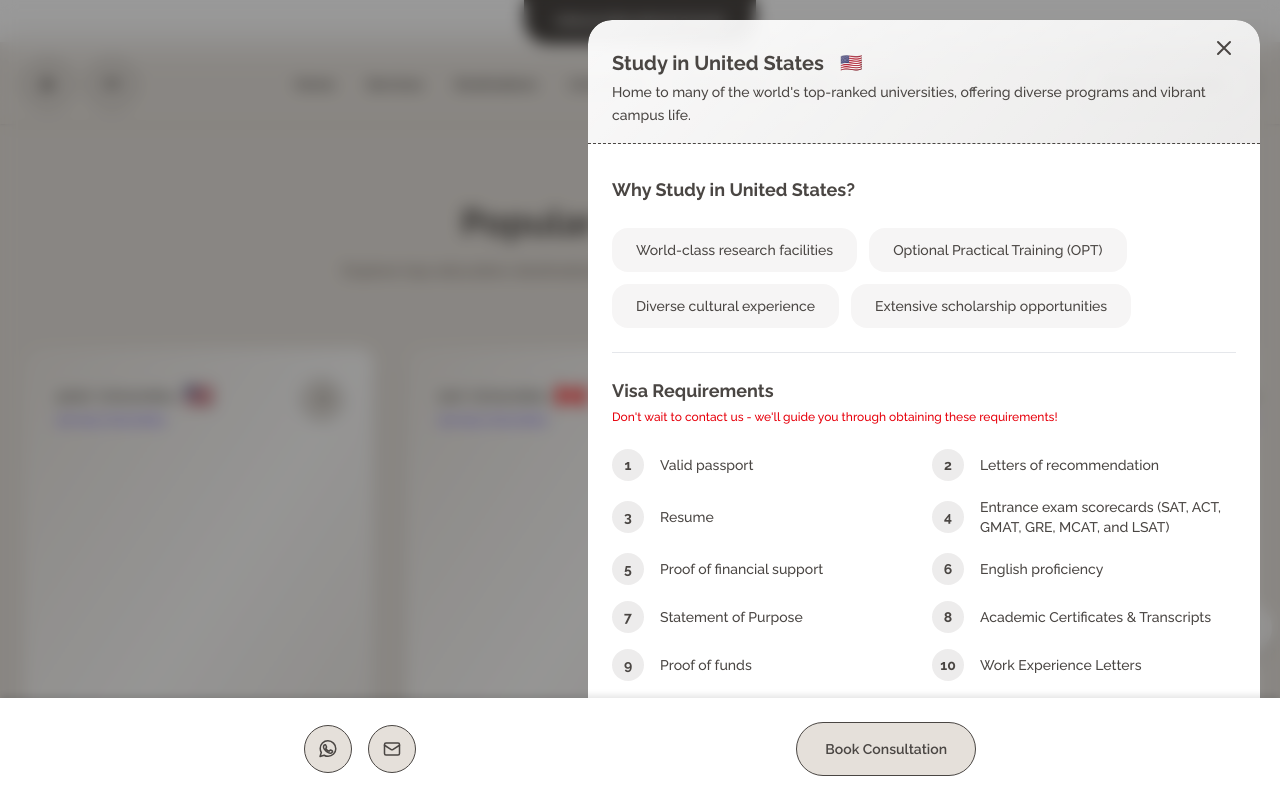
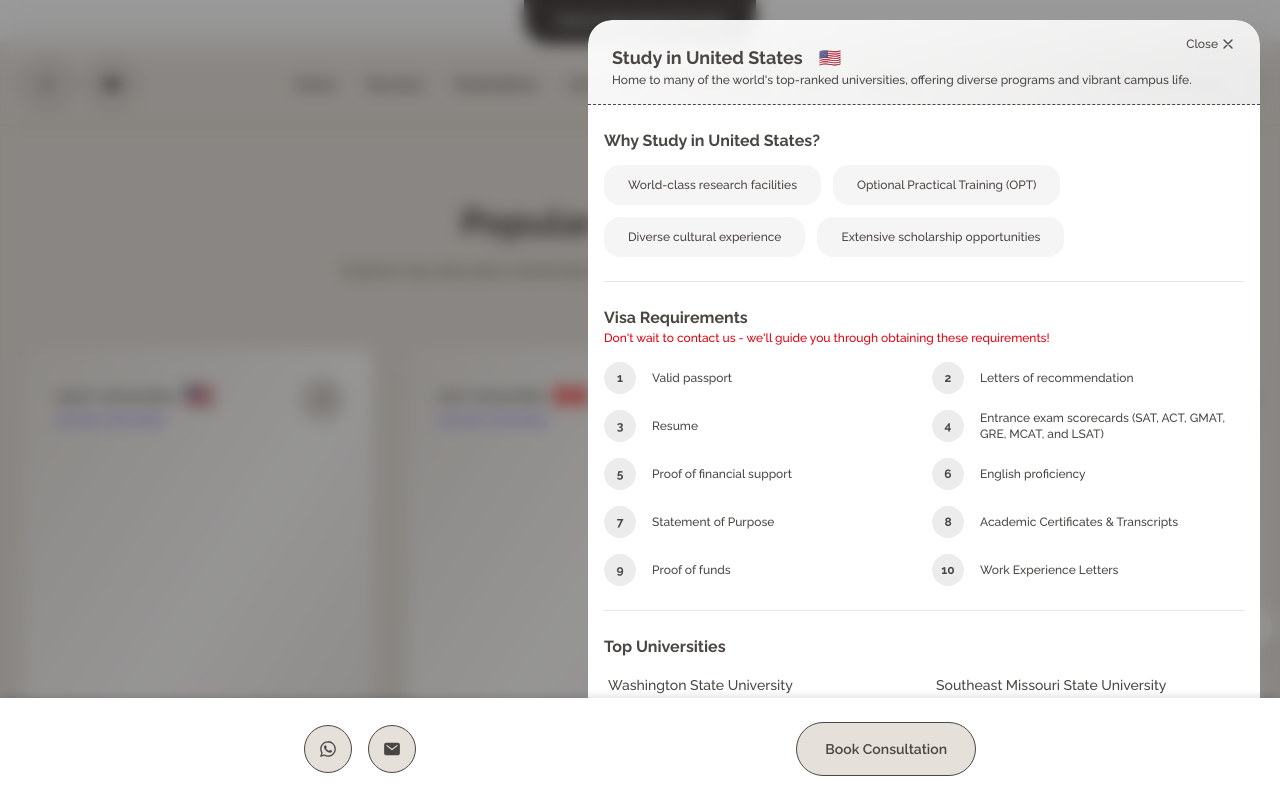
Before and after one commit to akimzzy/airbone-agency, a Next.js app: page / in a window 1280 px wide. Both pictures are taken after a click on the button 322 px from the left and 2029 px from the top of the page. Shown: the part 1629-2429 px from the top of the page. Built offline with nearby package versions, Linux system fonts and the light colour scheme; a web font is replaced by a local one.

Commit message:
adjusted destination modal spacing and font size

```diff
--- a/src/components/ContactButtons.tsx
+++ b/src/components/ContactButtons.tsx
@@ -18,18 +18,17 @@ export default function ContactButtons() {
         className="w-12 h-12 !p-0 rounded-full flex items-center justify-center"
       >
         <svg
-          xmlns="http://www.w3.org/2000/svg"
           width="18"
           height="18"
+          fill="currentColor"
           viewBox="0 0 24 24"
-          fill="none"
-          stroke="currentColor"
-          strokeWidth="2"
-          strokeLinecap="round"
-          strokeLinejoin="round"
+          xmlns="http://www.w3.org/2000/svg"
         >
-          <path d="M17.472 14.382c-.297-.149-1.758-.867-2.03-.967-.273-.099-.471-.148-.67.15-.197.297-.767.966-.94 1.164-.173.199-.347.223-.644.075-.297-.15-1.255-.463-2.39-1.475-.883-.788-1.48-1.761-1.653-2.059-.173-.297-.018-.458.13-.606.134-.133.298-.347.446-.52.149-.174.198-.298.298-.497.099-.198.05-.371-.025-.52-.075-.149-.669-1.612-.916-2.207-.242-.579-.487-.5-.669-.51-.173-.008-.371-.01-.57-.01-.198 0-.52.074-.792.372-.272.297-1.04 1.016-1.04 2.479 0 1.462 1.065 2.875 1.213 3.074.149.198 2.096 3.2 5.077 4.487.709.306 1.262.489 1.694.625.712.227 1.36.195 1.871.118.571-.085 1.758-.719 2.006-1.413.248-.694.248-1.289.173-1.413-.074-.124-.272-.198-.57-.347z" />
-          <path d="M11.894 1.108C6.226 1.108 1.614 5.719 1.614 11.387c0 1.868.5 3.682 1.448 5.272L1.391 22l5.439-1.644c1.592.948 3.406 1.447 5.273 1.447h.004c5.668 0 10.279-4.611 10.279-10.279S17.562 1.108 11.894 1.108z" />
+          <path
+            fillRule="evenodd"
+            d="M19.44 4.552A10.413 10.413 0 0 0 12.044 1.5C6.281 1.5 1.59 6.168 1.588 11.906a10.341 10.341 0 0 0 1.396 5.203L1.5 22.5l5.543-1.447a10.483 10.483 0 0 0 4.997 1.266h.004c5.762 0 10.453-4.669 10.456-10.407a10.32 10.32 0 0 0-3.06-7.36Zm-7.396 16.01h-.004a8.706 8.706 0 0 1-4.423-1.205l-.317-.188-3.29.859.879-3.192-.207-.328a8.6 8.6 0 0 1-1.329-4.602c0-4.768 3.9-8.648 8.694-8.648a8.672 8.672 0 0 1 8.688 8.655c-.002 4.769-3.9 8.65-8.69 8.65Zm4.767-6.477c-.261-.13-1.547-.76-1.785-.847-.238-.086-.414-.13-.588.13-.174.261-.675.845-.827 1.02-.153.176-.305.195-.566.065-.261-.13-1.104-.404-2.102-1.29-.776-.69-1.3-1.541-1.453-1.801-.152-.26-.016-.402.115-.531.117-.117.26-.304.392-.456.13-.152.174-.26.26-.434.087-.173.044-.325-.02-.455-.066-.13-.589-1.41-.806-1.93-.213-.508-.428-.439-.588-.447-.152-.007-.328-.01-.501-.01a.962.962 0 0 0-.697.326c-.24.26-.914.89-.914 2.17 0 1.278.937 2.516 1.067 2.69.129.173 1.842 2.799 4.463 3.925.486.209.984.392 1.49.548.625.198 1.195.17 1.645.103.502-.075 1.546-.63 1.764-1.237.217-.607.217-1.127.152-1.236-.065-.108-.24-.174-.501-.303Z"
+            clipRule="evenodd"
+          ></path>
         </svg>
       </PrimaryButton>
       <PrimaryButton
@@ -37,18 +36,13 @@ export default function ContactButtons() {
         className="w-12 h-12 !p-0 rounded-full flex items-center justify-center"
       >
         <svg
-          xmlns="http://www.w3.org/2000/svg"
           width="18"
           height="18"
+          fill="currentColor"
           viewBox="0 0 24 24"
-          fill="none"
-          stroke="currentColor"
-          strokeWidth="2"
-          strokeLinecap="round"
-          strokeLinejoin="round"
+          xmlns="http://www.w3.org/2000/svg"
         >
-          <rect width="20" height="16" x="2" y="4" rx="2" />
-          <path d="m22 7-8.97 5.7a1.94 1.94 0 0 1-2.06 0L2 7" />
+          <path d="M19.875 3.75H4.125A2.628 2.628 0 0 0 1.5 6.375v11.25a2.628 2.628 0 0 0 2.625 2.625h15.75a2.627 2.627 0 0 0 2.625-2.625V6.375a2.627 2.627 0 0 0-2.625-2.625Zm-.665 4.342-6.75 5.25a.75.75 0 0 1-.92 0l-6.75-5.25a.75.75 0 1 1 .92-1.184L12 11.8l6.29-4.892a.75.75 0 0 1 .92 1.184Z"></path>
         </svg>
       </PrimaryButton>
     </div>
--- a/src/components/DestinationCard.tsx
+++ b/src/components/DestinationCard.tsx
@@ -38,7 +38,7 @@ export default function DestinationCard({
   topUniversities,
   requirements,
   onScroll,
-}: DestinationCardProps) {
+}: Readonly<DestinationCardProps>) {
   const [isHovered, setIsHovered] = useState(false);
   const [isModalOpen, setIsModalOpen] = useState(false);
   const cardRef = useRef<HTMLDivElement>(null);
@@ -92,7 +92,7 @@ export default function DestinationCard({
     <>
       <div
         ref={cardRef}
-        className="relative bg-gradient-to-br from-white/15 via-white/80 to-white/15 hover:from-white/95 hover:via-white/85 hover:to-white/75 rounded-2xl shadow-lg transition-all overflow-hidden cursor-pointer transform hover:-translate-y-1 w-[350px] min-w-[350px]"
+        className="relative bg-gradient-to-br from-white/15 via-white/80 to-white/15 hover:from-white hover:via-white hover:to-white rounded-2xl shadow-lg transition-all cursor-pointer overflow-hidde w-[350px] min-w-[350px]"
         onMouseEnter={() => !isMobile && setIsHovered(true)}
         onMouseLeave={() => !isMobile && setIsHovered(false)}
         onClick={() => setIsModalOpen(true)}
--- a/src/components/DestinationModal.tsx
+++ b/src/components/DestinationModal.tsx
@@ -37,7 +37,7 @@ export default function DestinationModal({
   features,
   requirements,
   topUniversities,
-}: DestinationModalProps) {
+}: Readonly<DestinationModalProps>) {
   return (
     <Transition show={isOpen} as={Fragment}>
       <Dialog as="div" className="relative z-50" onClose={onClose}>
@@ -68,11 +68,15 @@ export default function DestinationModal({
                 <div className="flex flex-col h-full">
                   <div className="px-6 py-4 relative border-b border-dashed">
                     <div className="relative z-10 flex flex-col">
-                      <div className="text-right w-full">
-                        <button type="button" className="" onClick={onClose}>
-                          <span className="sr-only">Close</span>
+                      <div className="text-right w-full flex justify-end ">
+                        <button
+                          type="button"
+                          className="cursor-pointer flex items-center text-xs gap-0.5 pb-2"
+                          onClick={onClose}
+                        >
+                          <span className="">Close</span>
                           <svg
-                            className="h-6 w-6"
+                            className="h-4 w-4"
                             fill="none"
                             viewBox="0 0 24 24"
                             strokeWidth="2"
@@ -88,33 +92,31 @@ export default function DestinationModal({
                       </div>
                       <div className="flex justify-between -mt-4">
                         <div className="flex space-x-4 justify-center">
-                          <DialogTitle as="h3" className="text-xl font-bold">
+                          <DialogTitle as="h3" className="text-lg font-bold">
                             Study in {name}
                           </DialogTitle>
                           <span className="text-lg">{flag}</span>
                         </div>
                       </div>
-                      <p className="leading-relaxed mt-1 max-w-3xl">
-                        {description}
-                      </p>
+                      <p className="max-w-3xl text-xs">{description}</p>
                     </div>
                   </div>
                   <div className="flex-1 overflow-y-auto bg-white pb-[calc(5rem+env(safe-area-inset-bottom))]">
-                    <div className="px-6 py-8">
+                    <div className="p-4">
                       <div className="max-w-5xl mx-auto">
                         {/* Features Section */}
                         <div className="divide-y divide-gray-200">
-                          <section className="pb-6">
-                            <h2 className="text-lg font-bold mb-6 text-[var(--color-primary)]">
+                          <section className="pb-6 pt-2">
+                            <h2 className="text-base font-bold mb-3 text-[var(--color-primary)]">
                               Why Study in {name}?
                             </h2>
                             <div className="flex gap-3 flex-wrap">
-                              {features.map((feature, index) => (
+                              {features.map((feature) => (
                                 <div
-                                  key={index}
+                                  key={feature}
                                   className="px-6 justify-center bg-[var(--color-primary)]/5 font- py-3 rounded-2xl flex items-start"
                                 >
-                                  <p className="text-[var(--color-primary)]">
+                                  <p className="text-[var(--color-primary)] text-xs">
                                     {feature}
                                   </p>
                                 </div>
@@ -124,8 +126,8 @@ export default function DestinationModal({
 
                           {/* Requirements Section */}
                           <section className="py-6">
-                            <div className="mb-6 space-y-1">
-                              <h2 className="text-lg font-bold text-[var(--color-primary)]">
+                            <div className="mb-4">
+                              <h2 className="text-base font-bold text-[var(--color-primary)]">
                                 Visa Requirements
                               </h2>
                               <p className="text-red-600 text-xs">
@@ -136,8 +138,8 @@ export default function DestinationModal({
                             <div className="grid grid-cols-1 md:grid-cols-2 gap-4">
                               {requirements?.map((requirement, index) => (
                                 <div
-                                  key={index}
-                                  className="flex items-center rounded-2xl transition-all duration-300 text-[var(--color-primary)]"
+                                  key={requirement}
+                                  className="flex items-center rounded-2xl transition-all duration-300 text-[var(--color-primary)] text-xs"
                                 >
                                   <div className="w-8 h-8 bg-[var(--color-primary)]/10 rounded-full flex items-center justify-center mr-4">
                                     <span className=" font-bold">
@@ -151,8 +153,8 @@ export default function DestinationModal({
                           </section>
 
                           {/* Universities Section */}
-                          <section className="pt-6">
-                            <h2 className="text-lg font-bold mb-6 text-[var(--color-primary)]">
+                          <section className="py-6">
+                            <h2 className="text-base font-bold mb-3 text-[var(--color-primary)]">
                               Top Universities
                             </h2>
                             <div className="grid grid-cols-1 md:grid-cols-2 gap-4">
@@ -161,11 +163,11 @@ export default function DestinationModal({
                                   key={uni.name}
                                   className="p-1 rounded-2xl transition-colors w-full"
                                 >
-                                  <h5 className="font-bold text-[var(--color-primary)] mb-1">
+                                  <h5 className="font-medium text-sm text-[var(--color-primary)]">
                                     {uni.name}
                                   </h5>
-                                  <span className="flex gap-3">
-                                    <p className="text-xs text-[var(--color-secondary)] mb-1">
+                                  <span className="flex">
+                                    <p className="text-xs text-[var(--color-secondary)]">
                                       {uni.location}
                                     </p>
                                   </span>
```
